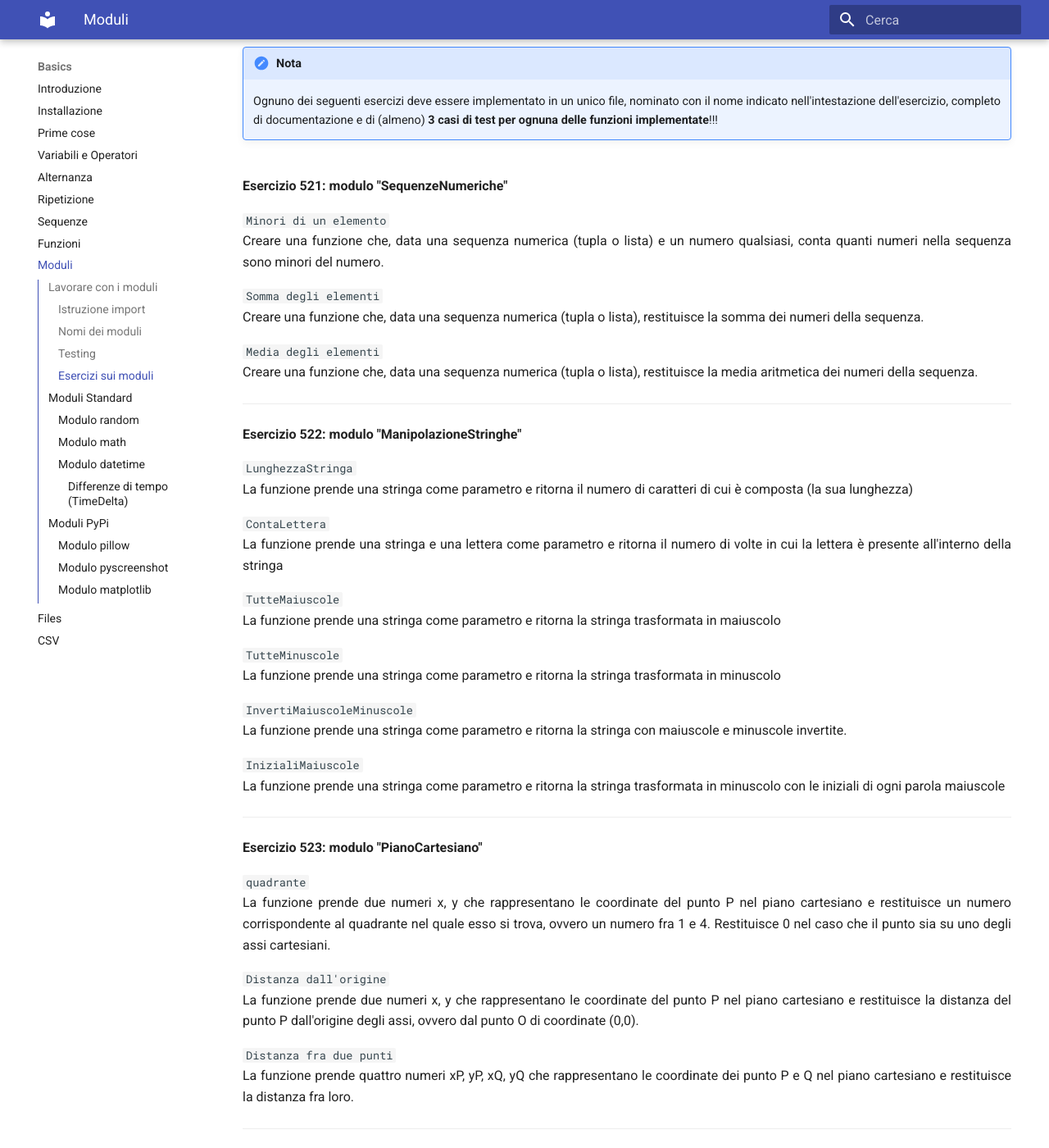
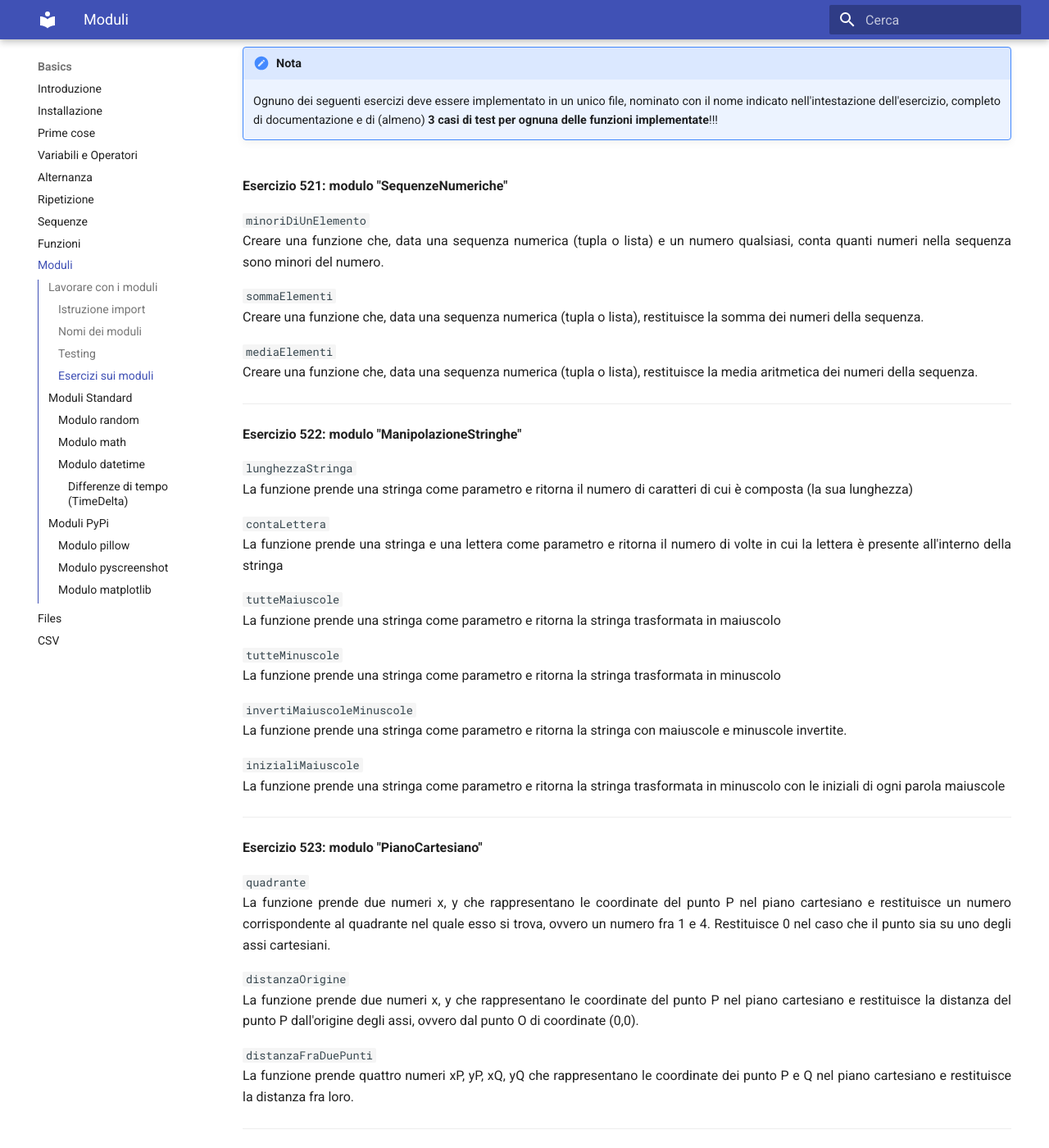
Before and after one commit to adjamhub/pyhandouts, an MkDocs documentation site: the page built from docs/basics/106_mod.md, in a window 1280 px wide and 1400 px high, scrolled down 3742 px. Shown: the whole window at 82% size. Built offline with MkDocs 1.6.1 and Material for MkDocs 9.7.7, drawn with Linux system fonts in a browser that asks for light colours.

Commit message:
nomi delle funzioni sensate

```diff
--- a/docs/basics/106_mod.md
+++ b/docs/basics/106_mod.md
@@ -161,16 +161,16 @@ Adesso, sotto con gli esercizi!
 
 **Esercizio 521: modulo "SequenzeNumeriche"**
 
-`Minori di un elemento`<br>
+`minoriDiUnElemento`<br>
 Creare una funzione che, data una sequenza numerica (tupla o lista) e un
 numero qualsiasi, conta quanti numeri nella sequenza sono minori del
 numero.
 
-`Somma degli elementi`<br>
+`sommaElementi`<br>
 Creare una funzione che, data una sequenza numerica (tupla o lista),
 restituisce la somma dei numeri della sequenza.
 
-`Media degli elementi`<br>
+`mediaElementi`<br>
 Creare una funzione che, data una sequenza numerica (tupla o lista),
 restituisce la media aritmetica dei numeri della sequenza.
 
@@ -178,27 +178,27 @@ restituisce la media aritmetica dei numeri della sequenza.
 
 **Esercizio 522: modulo "ManipolazioneStringhe"**
 
-`LunghezzaStringa`<br>
+`lunghezzaStringa`<br>
 La funzione prende una stringa come parametro e ritorna il numero di
 caratteri di cui è composta (la sua lunghezza)
 
-`ContaLettera`<br>
+`contaLettera`<br>
 La funzione prende una stringa e una lettera come parametro e ritorna il
 numero di volte in cui la lettera è presente all'interno della stringa
 
-`TutteMaiuscole`<br>
+`tutteMaiuscole`<br>
 La funzione prende una stringa come parametro e ritorna la stringa
 trasformata in maiuscolo
 
-`TutteMinuscole`<br>
+`tutteMinuscole`<br>
 La funzione prende una stringa come parametro e ritorna la stringa
 trasformata in minuscolo
 
-`InvertiMaiuscoleMinuscole`<br>
+`invertiMaiuscoleMinuscole`<br>
 La funzione prende una stringa come parametro e ritorna la stringa con
 maiuscole e minuscole invertite.
 
-`InizialiMaiuscole`<br>
+`inizialiMaiuscole`<br>
 La funzione prende una stringa come parametro e ritorna la stringa
 trasformata in minuscolo con le iniziali di ogni parola maiuscole
 
@@ -212,12 +212,12 @@ punto P nel piano cartesiano e restituisce un numero corrispondente al
 quadrante nel quale esso si trova, ovvero un numero fra 1 e 4.
 Restituisce 0 nel caso che il punto sia su uno degli assi cartesiani.
 
-`Distanza dall'origine`<br>
+`distanzaOrigine`<br>
 La funzione prende due numeri x, y che rappresentano le coordinate del
 punto P nel piano cartesiano e restituisce la distanza del punto P
 dall'origine degli assi, ovvero dal punto O di coordinate (0,0).
 
-`Distanza fra due punti`<br>
+`distanzaFraDuePunti`<br>
 La funzione prende quattro numeri xP, yP, xQ, yQ che rappresentano le
 coordinate dei punto P e Q nel piano cartesiano e restituisce la
 distanza fra loro.
@@ -285,15 +285,19 @@ l'ennesimo numero primo. Ad esempio dato 3, la funzione restituisce 5
 perché, essendo i numeri primi 2, 3, 5, 7, 11, etc... 5 è il terzo
 numero primo.
 
-`SemiPrimo`<br>
+`semiPrimo`<br>
 La funzione prende un numero intero come parametro e restituisce True se
 il numero è semiprimo, False altrimenti. Un numero si dice semiprimo se
 è esprimibile come prodotto di due numeri primi. Ad esempio 6 = 2*3 è
 semiprimo, 7 = 7*1 non è semiprimo, infatti 1 non è primo.
 
+
+
 <!-- ############################################################################################ -->
 <!-- VERIFICA SU FUNZIONI E MODULI AUTOPRODOTTI QUI                                               -->
 <!-- ############################################################################################ -->
+
+
 
 ## Moduli Standard
 
```
